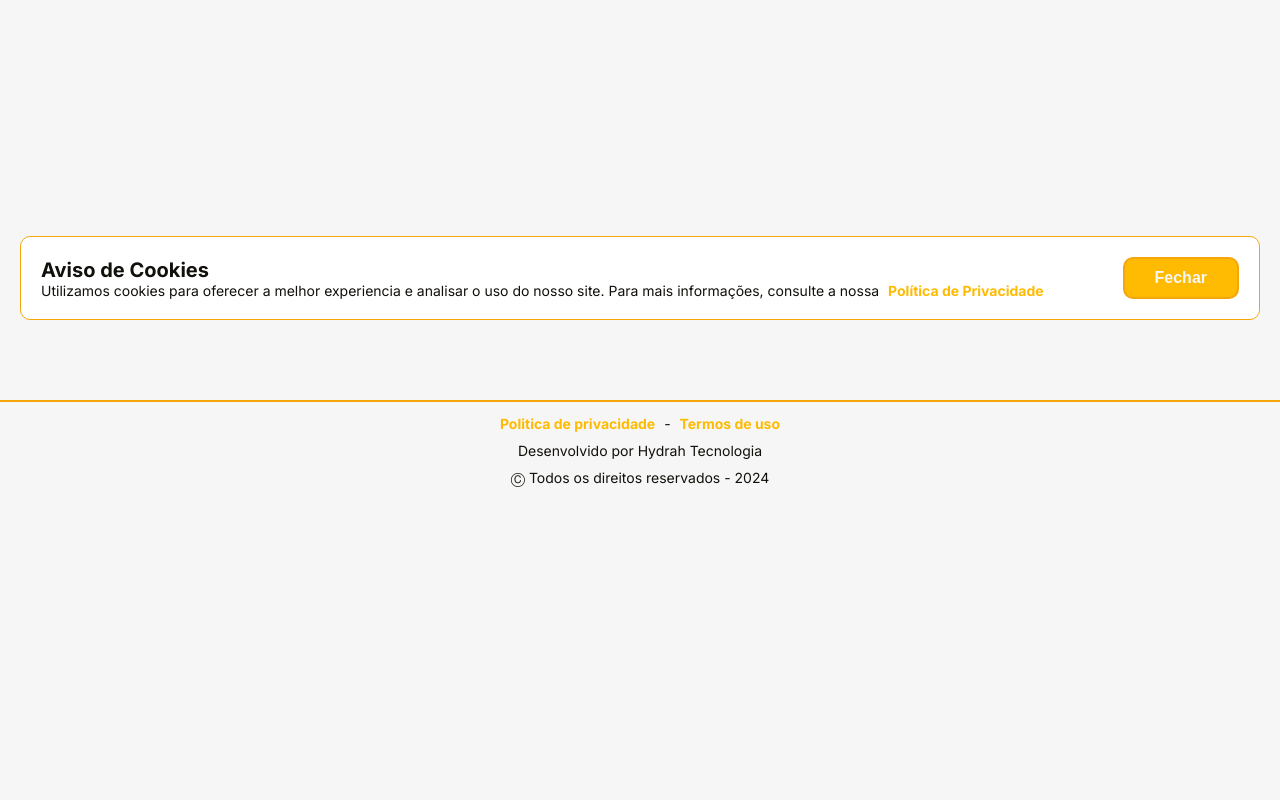
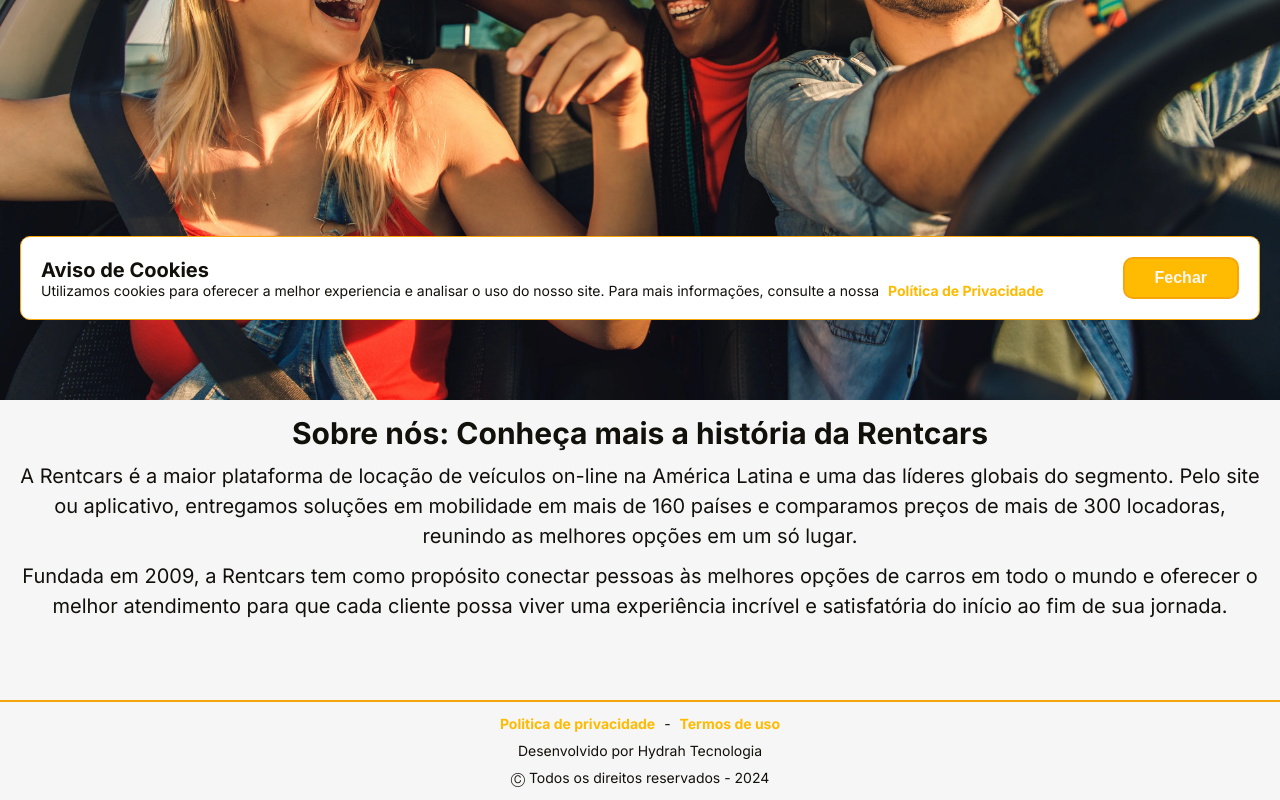
Before and after one commit to Eliel-Silva-dev/rentcars, a Next.js app: page /about in a window 1280 px wide. Shown: the part 460-1260 px from the top of the page. Before the commit the page ends 960 px from the top, so only its background shows below. Built offline with nearby package versions, Linux system fonts and the light colour scheme.

Commit message:
fix: react rentcars about info

```diff
--- a/src/app/about/page.tsx
+++ b/src/app/about/page.tsx
@@ -4,7 +4,22 @@
   return (
     <main className={style.main_about}>
       <div className={style.header}></div>
-      <h2>SObre nós...</h2>
+      <section className={style.about_info}>
+        <h2>Sobre nós: Conheça mais a história da Rentcars</h2>
+        <p>
+          A Rentcars é a maior plataforma de locação de veículos on-line na
+          América Latina e uma das líderes globais do segmento. Pelo site ou
+          aplicativo, entregamos soluções em mobilidade em mais de 160 países e
+          comparamos preços de mais de 300 locadoras, reunindo as melhores
+          opções em um só lugar.
+        </p>
+        <p>
+          Fundada em 2009, a Rentcars tem como propósito conectar pessoas às
+          melhores opções de carros em todo o mundo e oferecer o melhor
+          atendimento para que cada cliente possa viver uma experiência incrível
+          e satisfatória do início ao fim de sua jornada.
+        </p>
+      </section>
     </main>
   );
 };
--- a/src/app/about/scss/style.scss
+++ b/src/app/about/scss/style.scss
@@ -1,6 +1,30 @@
 .main_about {
   .header {
+    background-image: url('/img/imgrentcarsheaderabout.webp');
+    background-color: var(--primary_color);
+    background-position: center;
+    background-repeat: no-repeat;
+    background-size: cover;
+    background-origin: top right;
 
+    height: 100vh;
+    width: 100vw;
+  }
+  .about_info {
+    height: 300px;
+    max-width: 1300px;
+    margin: 0 auto;
+    padding: 15px;
+
+    display: flex;
+    flex-direction: column;
+    text-align: center;
+    gap: 10px;
+
+    p {
+      font-size: 2rem;
+      line-height: 30px;
+    }
   }
   h2 {
     font-size: 3rem;
--- a/src/app/about/style.min.module.css
+++ b/src/app/about/style.min.module.css
@@ -1 +1 @@
-.main_about h2{font-size:3rem}/*# sourceMappingURL=style.min.module.css.map */
+.main_about .header{background-image:url("/img/imgrentcarsheaderabout.webp");background-color:var(--primary_color);background-position:center;background-repeat:no-repeat;background-size:cover;background-origin:top right;height:100vh;width:100vw}.main_about .about_info{height:300px;max-width:1300px;margin:0 auto;padding:15px;display:flex;flex-direction:column;text-align:center;gap:10px}.main_about .about_info p{font-size:2rem;line-height:30px}.main_about h2{font-size:3rem}/*# sourceMappingURL=style.min.module.css.map */
```
Also changed, not shown: 1 other file (tests, documents, lock files or other folders).
